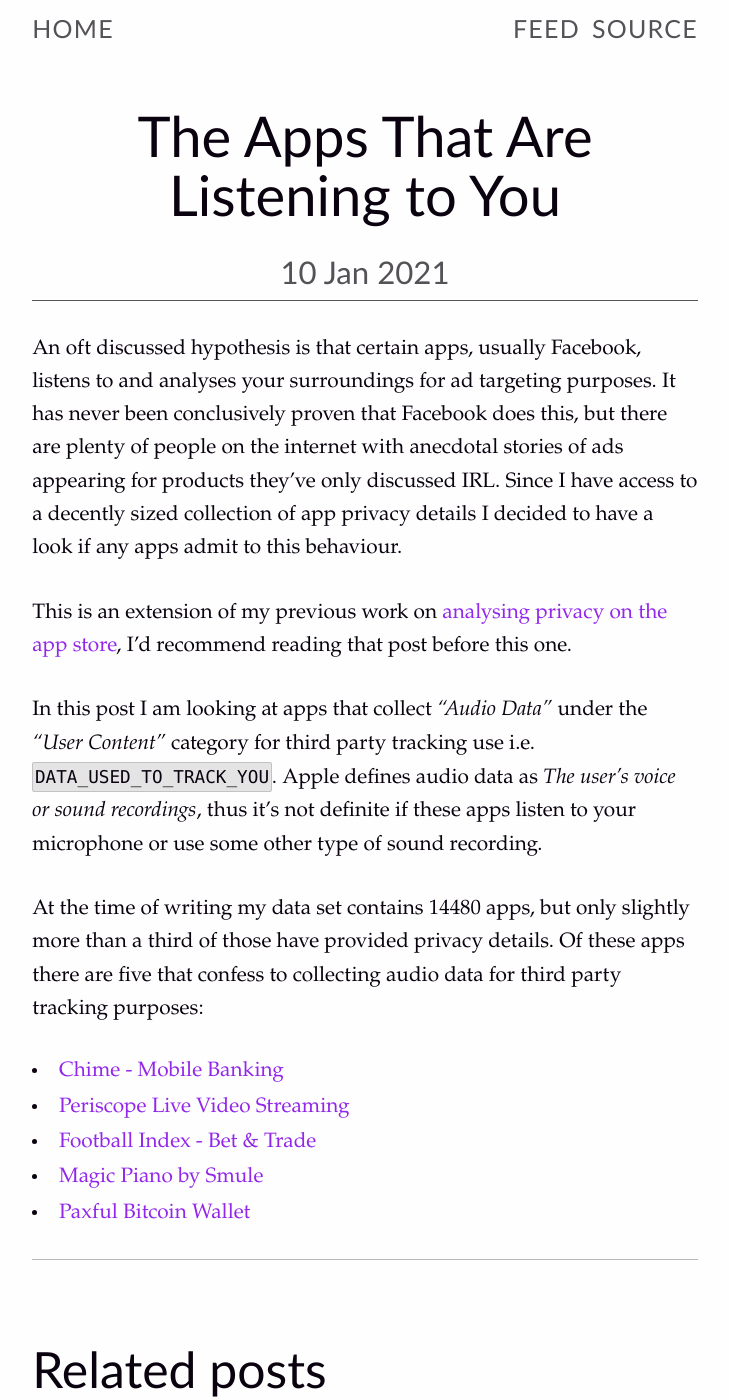
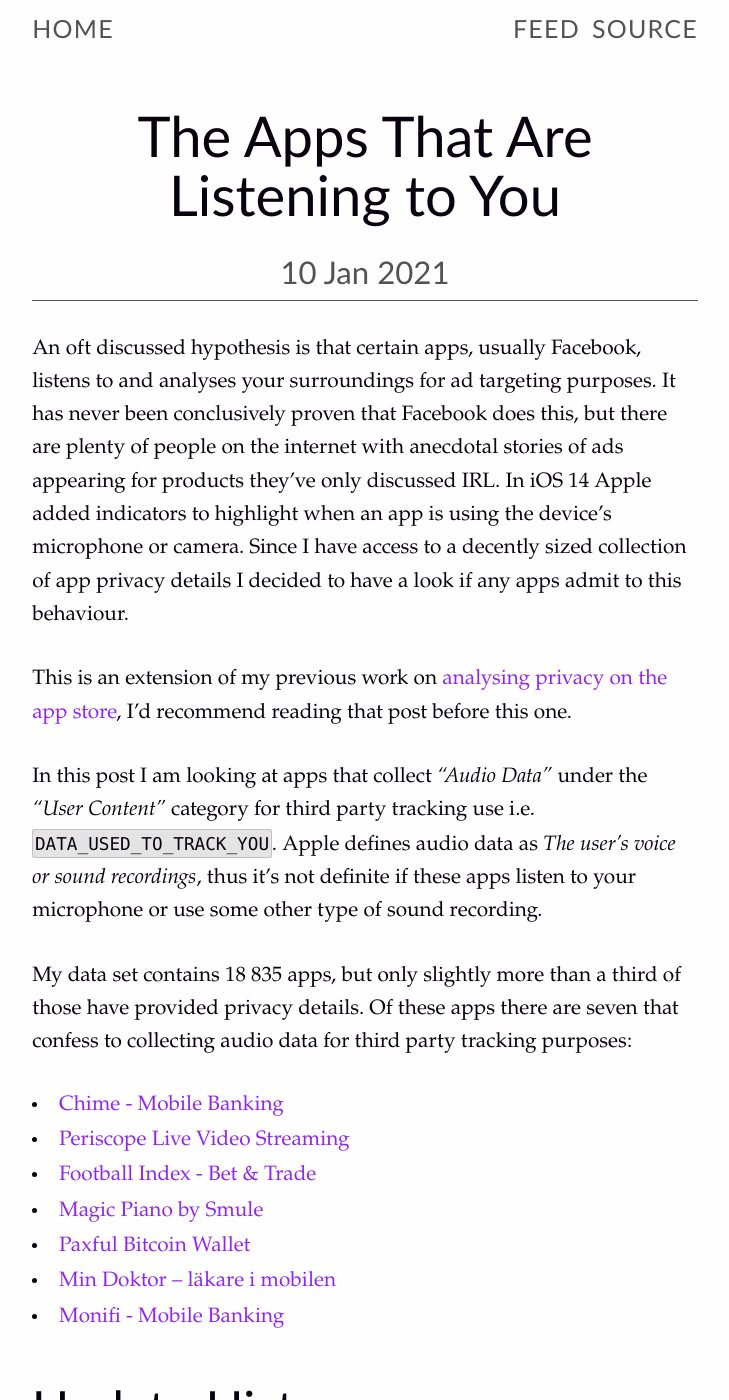
Before and after one commit to k0nserv/hugotunius.se, a Jekyll site: the page built from _posts/2021-01-10-the-apps-that-listen-to-you.md, in a window 1280 px wide and 1400 px high. Shown: the whole window, without its empty margins (275-1004 px from the left). Built offline with Jekyll 4.4.1, drawn with Linux system fonts in a browser that asks for light colours; some of the changed text lies outside the part shown.

Commit message:
[Listening Apps] Add more data

```diff
--- a/_posts/2021-01-10-the-apps-that-listen-to-you.md
+++ b/_posts/2021-01-10-the-apps-that-listen-to-you.md
@@ -7,16 +7,28 @@
   Are there apps that listen to your microphone or otherwise use audio data for third party tracking? If so which are they?
 ---
 
-An oft discussed hypothesis is that certain apps, usually Facebook, listens to and analyses your surroundings for ad targeting purposes. It has never been conclusively proven that Facebook does this, but there are plenty of people on the internet with anecdotal stories of ads appearing for products they've only discussed IRL. Since I have access to a decently sized collection of app privacy details I decided to have a look if any apps admit to this behaviour.
+
+
+An oft discussed hypothesis is that certain apps, usually Facebook, listens to and analyses your surroundings for ad targeting purposes. It has never been conclusively proven that Facebook does this, but there are plenty of people on the internet with anecdotal stories of ads appearing for products they've only discussed IRL. In iOS 14 Apple added indicators to highlight when an app is using the device's microphone or camera. Since I have access to a decently sized collection of app privacy details I decided to have a look if any apps admit to this behaviour.
 
 This is an extension of my previous work on [analysing privacy on the app store](https://hugotunius.se/2021/01/03/an-analysis-of-privacy-on-the-app-store.html), I'd recommend reading that post before this one.
 
 In this post I am looking at apps that collect *"Audio Data"* under the *"User Content"* category for third party tracking use i.e. `DATA_USED_TO_TRACK_YOU`. Apple defines audio data as *The user’s voice or sound recordings*, thus it's not definite if these apps listen to your microphone or use some other type of sound recording.
 
-At the time of writing my data set contains 14480 apps, but only slightly more than a third of those have provided privacy details. Of these apps there are five that confess to collecting audio data for third party tracking purposes:
+My data set contains 18 835 apps, but only slightly more than a third of those have provided privacy details. Of these apps there are seven that confess to collecting audio data for third party tracking purposes:
 
 + [Chime - Mobile Banking](https://apps.apple.com/us/app/chime-mobile-banking/id836215269)
 + [Periscope Live Video Streaming](https://apps.apple.com/gb/app/periscope-live-video-streaming/id972909677)
 + [Football Index - Bet & Trade](https://apps.apple.com/gb/app/football-index-bet-trade/id1068187100)
 + [Magic Piano by Smule](https://apps.apple.com/us/app/magic-piano-by-smule/id421254504)
 + [Paxful Bitcoin Wallet](https://apps.apple.com/us/app/paxful-bitcoin-wallet/id1443813253)
++ [Min Doktor – läkare i mobilen](https://apps.apple.com/kw/app/min-doktor-l%C3%A4kare-i-mobilen/id1104213750)
++ [Monifi - Mobile Banking](https://apps.apple.com/us/app/monifi-mobile-banking/id1525138651)
+
+
+## Update History
+
+| **Date**   | **Changes**                  |
+|------------|------------------------------|
+| 2020-01-10 | Initial publication          |
+| 2020-01-17 | Updated with larger data set |
```
